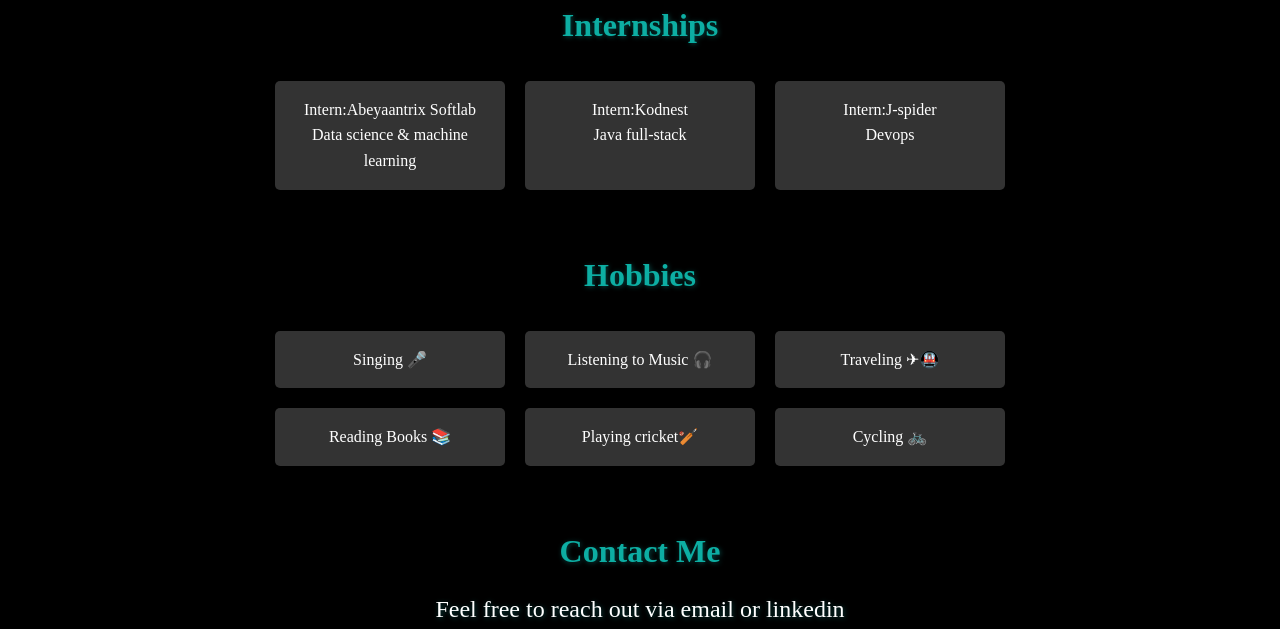
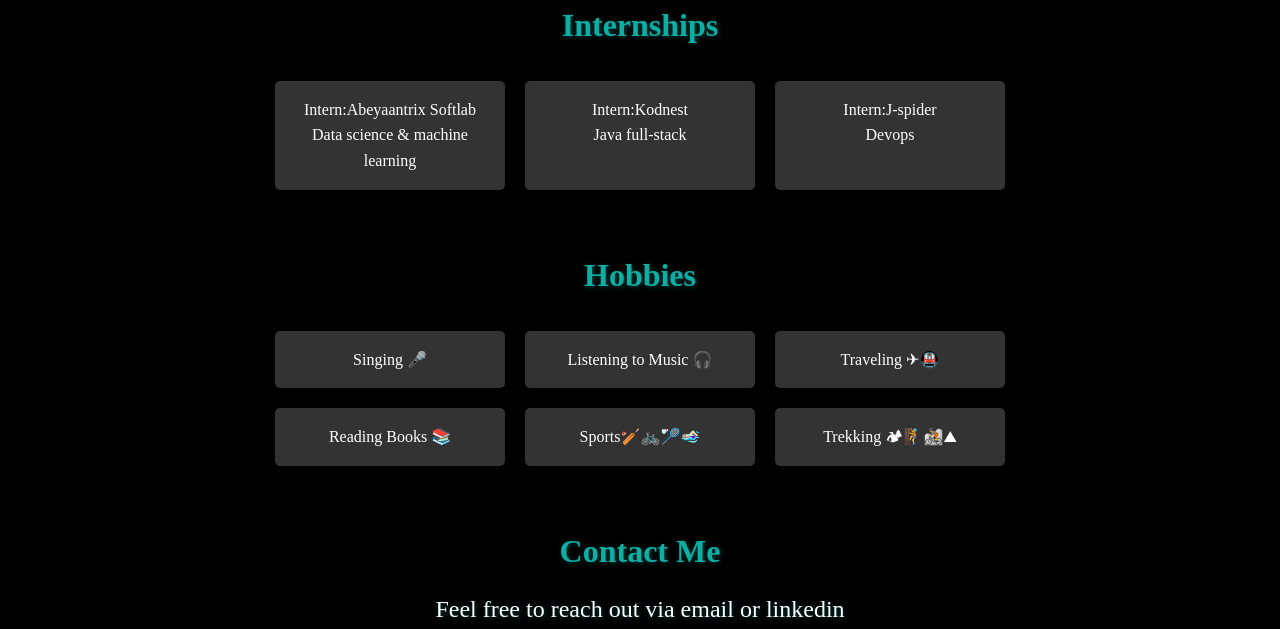
Before and after one commit to shaziya7429/portfolio, a plain HTML site: page index.html in a window 1280 px wide. Shown: the part 3101-3730 px from the top of the page. Drawn offline with Linux system fonts and the light colour scheme.

Commit message:
Update index.html

```diff
--- a/index.html
+++ b/index.html
@@ -138,8 +138,8 @@
             <div class="internship">Listening to Music 🎧 </div>
             <div class="internship">Traveling ✈🚇</div>
             <div class="internship">Reading Books 📚</div>
-            <div class="internship">Playing cricket🏏</div>
-            <div class="internship">Cycling 🚲</div>
+            <div class="internship">Sports🏏🚲🏸🏊🏻‍♀</div>
+            <div class="internship">Trekking 🏕🧗🚵⛰</div>
 
         </div>
     </section>
```
